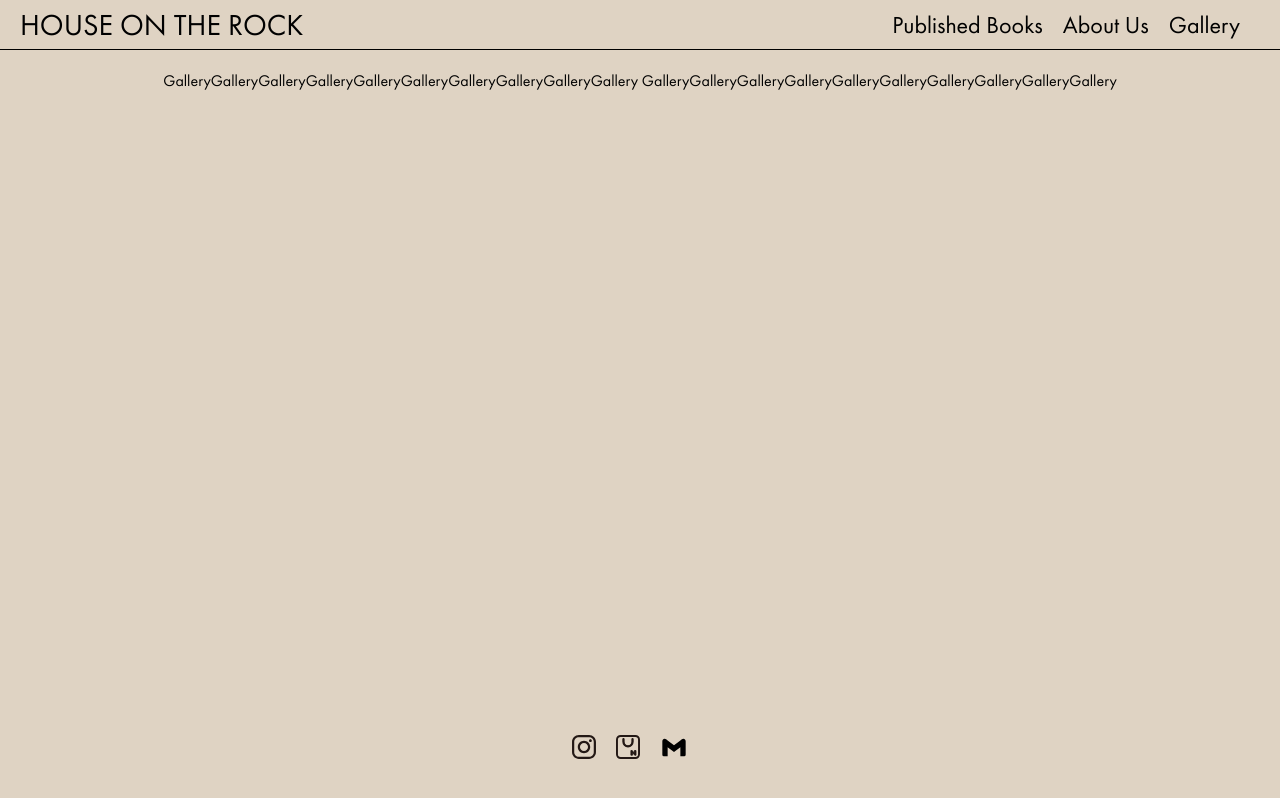
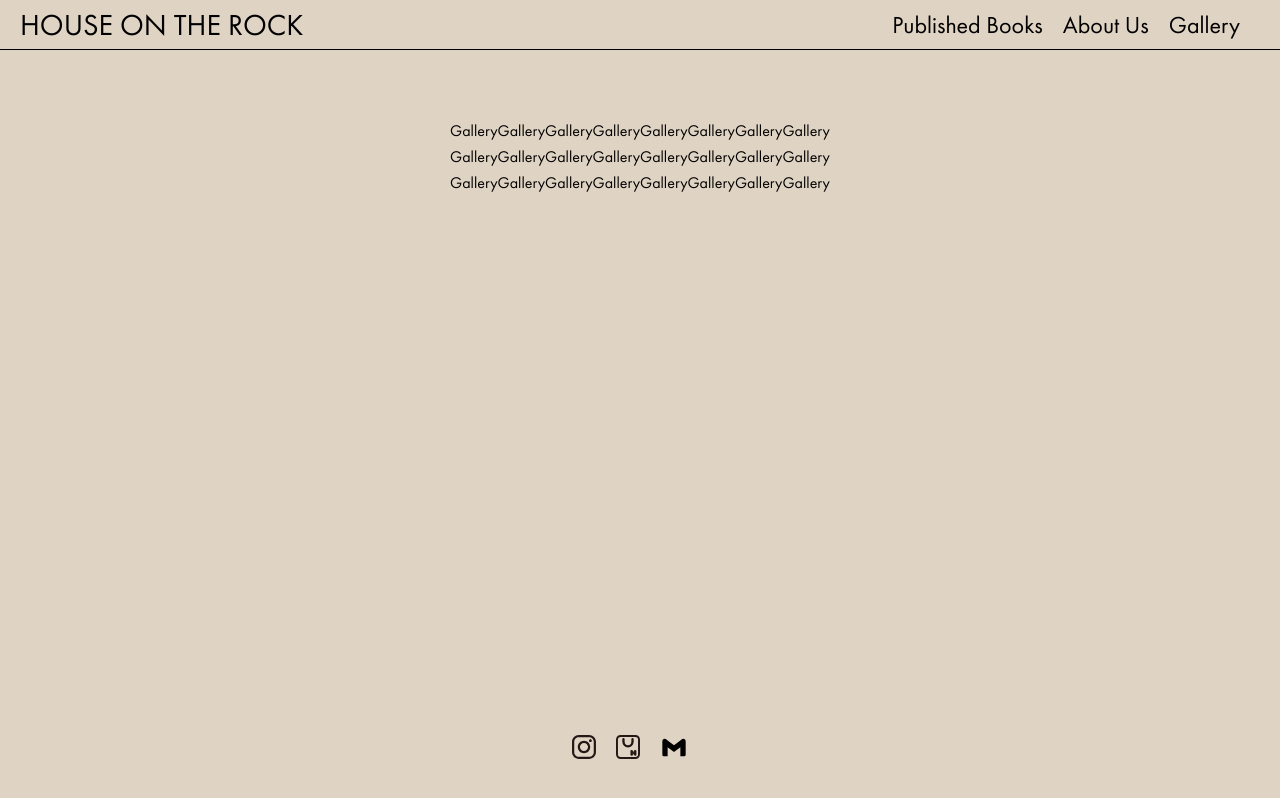
Before and after one commit to modelcycles/houseontherock_web, a Next.js app: page /gallery in a window 1280 px wide. Built offline with nearby package versions, Linux system fonts and the light colour scheme.

Commit message:
Feat: Added animation

```diff
--- a/src/app/_components/HouseBody.tsx
+++ b/src/app/_components/HouseBody.tsx
@@ -1,3 +1,7 @@
+"use client";
+import { usePathname } from "next/navigation";
+import { useEffect, useState } from "react";
+import "../css/BodyStyle.css";
 // import React from "react";
 
 type Props = {
@@ -9,6 +13,15 @@ type Props = {
 export function HouseBody({ children, background, text_color }: Props) {
   // const background = background ?? "#ecae7d";
   // const text_color = text_color ?? "black";
+  const [animate, setAnimate] = useState(false);
+  const pathname = usePathname();
+
+  useEffect(() => {
+    setAnimate(false); // 애니메이션 초기화
+    const timeout = setTimeout(() => setAnimate(true), 0);
+    return () => clearTimeout(timeout);
+  }, [pathname]);
+
   return (
     <>
       <div
@@ -22,9 +35,11 @@ export function HouseBody({ children, background, text_color }: Props) {
           color: text_color ?? "black",
         }}
       >
-        <div></div>
-        {children}
-        <div></div>
+        <div className={animate ? "fade-in-up" : ""}>
+          <div></div>
+          {children}
+          <div></div>
+        </div>
       </div>
     </>
   );
--- a/src/app/about/page.tsx
+++ b/src/app/about/page.tsx
@@ -4,7 +4,7 @@ export default function AboutUs() {
   return (
     <HouseBody>
       <div className="main-text-korean">
-        <p style={{ marginBottom: 20 }}>
+        <p style={{ marginTop: "50px", marginBottom: 20 }}>
           하우스온더락은 마태복음 7장 25절 말씀을 기반으로 출발한 1인
           출판사입니다.
         </p>
--- /dev/null
+++ b/src/app/css/BodyStyle.css
@@ -0,0 +1,13 @@
+.fade-in-up {
+  opacity: 0;
+  transform: translateY(20px); /* 아래에서 시작 */
+  transition: opacity 0.5s ease; /* opacity와 transform에 대한 transition 설정 */
+  animation: fadeInUp 0.8s ease forwards; /* 0.5초 동안 애니메이션 실행 */
+}
+
+@keyframes fadeInUp {
+  to {
+    opacity: 1;
+    transform: translateY(0); /* 원래 위치로 이동 */
+  }
+}
--- a/src/app/gallery/page.tsx
+++ b/src/app/gallery/page.tsx
@@ -5,9 +5,14 @@ export default function Gallery() {
   return (
     <HouseBody>
       <div className="main-text-english">
-        <p>
-          GalleryGalleryGalleryGalleryGalleryGalleryGalleryGalleryGalleryGallery
-          GalleryGalleryGalleryGalleryGalleryGalleryGalleryGalleryGalleryGallery
+        <p style={{ marginTop: "50px", marginBottom: "5px" }}>
+          GalleryGalleryGalleryGalleryGalleryGalleryGalleryGallery
+        </p>
+        <p style={{ marginBottom: "5px" }}>
+          GalleryGalleryGalleryGalleryGalleryGalleryGalleryGallery
+        </p>
+        <p style={{ marginBottom: "5px" }}>
+          GalleryGalleryGalleryGalleryGalleryGalleryGalleryGallery
         </p>
       </div>
     </HouseBody>
--- a/src/app/publications/page.tsx
+++ b/src/app/publications/page.tsx
@@ -5,7 +5,7 @@ export default function PublishedBooks() {
   return (
     <HouseBody>
       <div className="main-text-english">
-        <p>
+        <p style={{ marginTop: "50px", marginBottom: "5px" }}>
           Two Of A Kind Two Of A Kind Two Of A Kind Two Of A Kind Two Of A Kind
           Two Of A Kind Two Of A Kind Two Of A Kind Two Of A Kind Two Of A Kind
           Two Of A Kind Two Of A Kind Two Of A Kind Two Of A Kind Two Of A Kind
```
